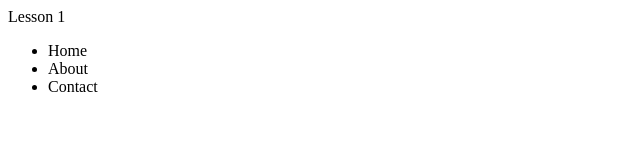
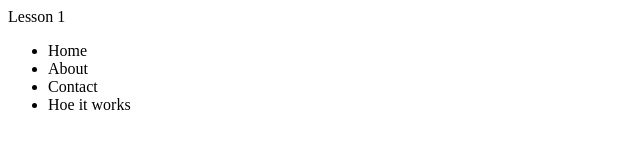
Before and after one commit to blackjb01/git_practical, a plain HTML site: page index.html in a window 1280 px wide. Shown: the whole page, without its empty margins (0-640 px from the left). Drawn offline with Linux system fonts and the light colour scheme.

Commit message:
Practical

```diff
--- a/index.html
+++ b/index.html
@@ -12,6 +12,7 @@
             <li>Home</li>
             <li>About</li>
             <li>Contact</li>
+            <li>Hoe it works</li>
         </ul>
     </nav>
 </body>
```
